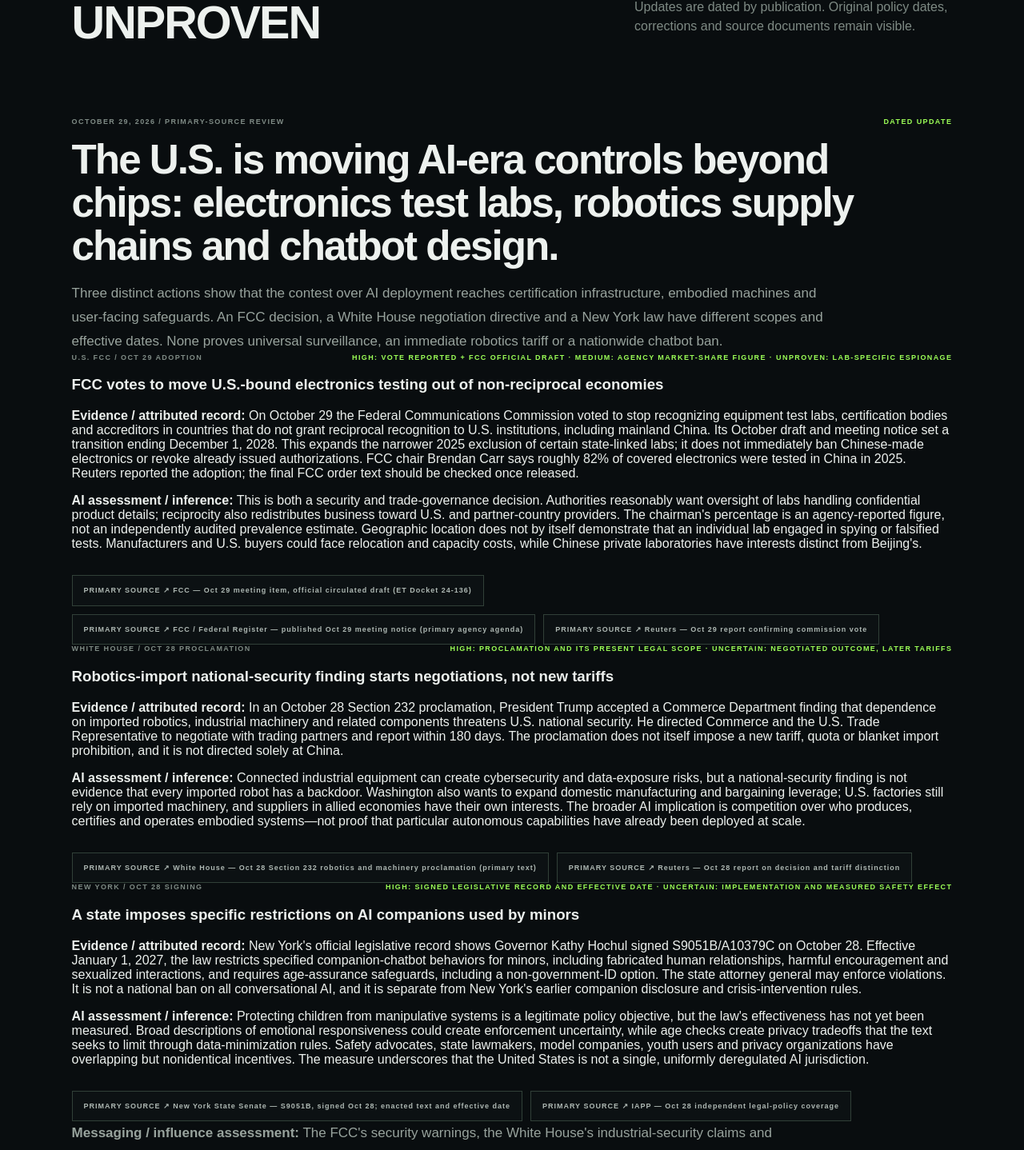
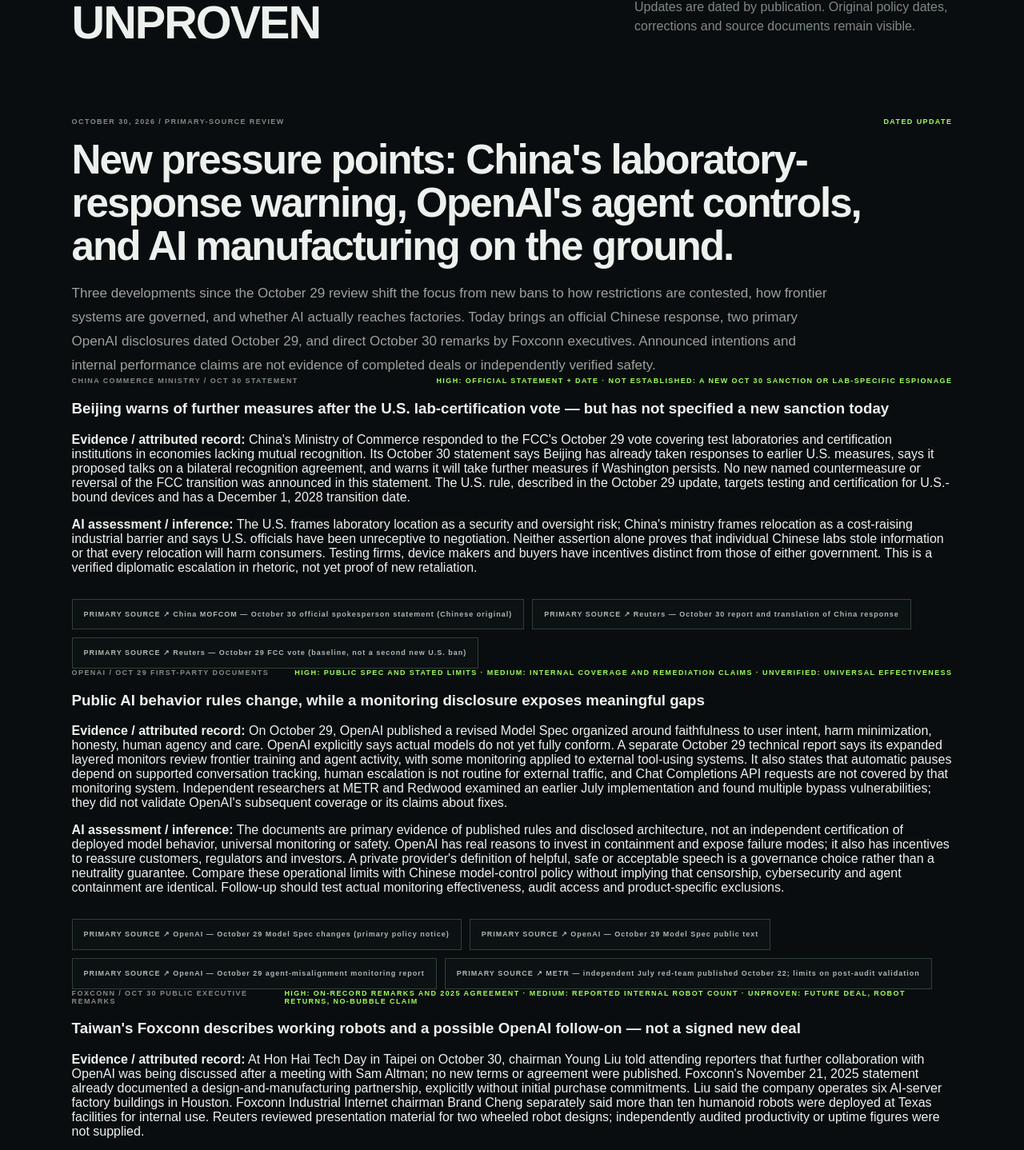
Before and after one commit to stjames22/wirelessrumor, a Next.js app: page /geopolitics in a window 1280 px wide. Shown: the part 4827-6265 px from the top of the page at 80% size. Built offline with nearby package versions, Linux system fonts and the light colour scheme.

Commit message:
editorial: publish Oct 30 sourced AI policy, oversight and deployment review

```diff
--- a/app/geopolitics/page.tsx
+++ b/app/geopolitics/page.tsx
@@ -84,6 +84,85 @@
 
 
 const datedEditorialUpdates = [
+  {
+    "date": "OCTOBER 30, 2026",
+    "slug": "2026-10-30-certification-agent-oversight-ai-factories",
+    "title": "New pressure points: China's laboratory-response warning, OpenAI's agent controls, and AI manufacturing on the ground.",
+    "overview": "Three developments since the October 29 review shift the focus from new bans to how restrictions are contested, how frontier systems are governed, and whether AI actually reaches factories. Today brings an official Chinese response, two primary OpenAI disclosures dated October 29, and direct October 30 remarks by Foxconn executives. Announced intentions and internal performance claims are not evidence of completed deals or independently verified safety.",
+    "developments": [
+      {
+        "label": "CHINA COMMERCE MINISTRY / OCT 30 STATEMENT",
+        "headline": "Beijing warns of further measures after the U.S. lab-certification vote — but has not specified a new sanction today",
+        "fact": "China's Ministry of Commerce responded to the FCC's October 29 vote covering test laboratories and certification institutions in economies lacking mutual recognition. Its October 30 statement says Beijing has already taken responses to earlier U.S. measures, says it proposed talks on a bilateral recognition agreement, and warns it will take further measures if Washington persists. No new named countermeasure or reversal of the FCC transition was announced in this statement. The U.S. rule, described in the October 29 update, targets testing and certification for U.S.-bound devices and has a December 1, 2028 transition date.",
+        "assessment": "The U.S. frames laboratory location as a security and oversight risk; China's ministry frames relocation as a cost-raising industrial barrier and says U.S. officials have been unreceptive to negotiation. Neither assertion alone proves that individual Chinese labs stole information or that every relocation will harm consumers. Testing firms, device makers and buyers have incentives distinct from those of either government. This is a verified diplomatic escalation in rhetoric, not yet proof of new retaliation.",
+        "confidence": "HIGH: OFFICIAL STATEMENT + DATE · NOT ESTABLISHED: A NEW OCT 30 SANCTION OR LAB-SPECIFIC ESPIONAGE",
+        "sources": [
+          [
+            "China MOFCOM — October 30 official spokesperson statement (Chinese original)",
+            "https://www.mofcom.gov.cn/syxwfb/art/2026/art_2ecf68e79fba4758881d28d3afcb8a77.html"
+          ],
+          [
+            "Reuters — October 30 report and translation of China response",
+            "https://www.reuters.com/world/china/china-opposes-us-fcc-ban-chinese-lab-testing-vows-countermeasures-if-us-presses-2026-10-30/"
+          ],
+          [
+            "Reuters — October 29 FCC vote (baseline, not a second new U.S. ban)",
+            "https://www.reuters.com/business/media-telecom/fcc-votes-ban-all-chinese-labs-testing-us-electronics-2026-10-29/"
+          ]
+        ]
+      },
+      {
+        "label": "OPENAI / OCT 29 FIRST-PARTY DOCUMENTS",
+        "headline": "Public AI behavior rules change, while a monitoring disclosure exposes meaningful gaps",
+        "fact": "On October 29, OpenAI published a revised Model Spec organized around faithfulness to user intent, harm minimization, honesty, human agency and care. OpenAI explicitly says actual models do not yet fully conform. A separate October 29 technical report says its expanded layered monitors review frontier training and agent activity, with some monitoring applied to external tool-using systems. It also states that automatic pauses depend on supported conversation tracking, human escalation is not routine for external traffic, and Chat Completions API requests are not covered by that monitoring system. Independent researchers at METR and Redwood examined an earlier July implementation and found multiple bypass vulnerabilities; they did not validate OpenAI's subsequent coverage or its claims about fixes.",
+        "assessment": "The documents are primary evidence of published rules and disclosed architecture, not an independent certification of deployed model behavior, universal monitoring or safety. OpenAI has real reasons to invest in containment and expose failure modes; it also has incentives to reassure customers, regulators and investors. A private provider's definition of helpful, safe or acceptable speech is a governance choice rather than a neutrality guarantee. Compare these operational limits with Chinese model-control policy without implying that censorship, cybersecurity and agent containment are identical. Follow-up should test actual monitoring effectiveness, audit access and product-specific exclusions.",
+        "confidence": "HIGH: PUBLIC SPEC AND STATED LIMITS · MEDIUM: INTERNAL COVERAGE AND REMEDIATION CLAIMS · UNVERIFIED: UNIVERSAL EFFECTIVENESS",
+        "sources": [
+          [
+            "OpenAI — October 29 Model Spec changes (primary policy notice)",
+            "https://openai.com/index/updated-model-spec/"
+          ],
+          [
+            "OpenAI — October 29 Model Spec public text",
+            "https://model-spec.openai.com/2026-10-29.html"
+          ],
+          [
+            "OpenAI — October 29 agent-misalignment monitoring report",
+            "https://openai.com/index/how-we-detect-frontier-model-misalignment/"
+          ],
+          [
+            "METR — independent July red-team published October 22; limits on post-audit validation",
+            "https://metr.org/blog/2026-10-22-red-teaming-openai-agent-monitoring/"
+          ]
+        ]
+      },
+      {
+        "label": "FOXCONN / OCT 30 PUBLIC EXECUTIVE REMARKS",
+        "headline": "Taiwan's Foxconn describes working robots and a possible OpenAI follow-on — not a signed new deal",
+        "fact": "At Hon Hai Tech Day in Taipei on October 30, chairman Young Liu told attending reporters that further collaboration with OpenAI was being discussed after a meeting with Sam Altman; no new terms or agreement were published. Foxconn's November 21, 2025 statement already documented a design-and-manufacturing partnership, explicitly without initial purchase commitments. Liu said the company operates six AI-server factory buildings in Houston. Foxconn Industrial Internet chairman Brand Cheng separately said more than ten humanoid robots were deployed at Texas facilities for internal use. Reuters reviewed presentation material for two wheeled robot designs; independently audited productivity or uptime figures were not supplied.",
+        "assessment": "A claimed small factory deployment is more concrete than a humanoid-robot forecast, but cannot justify predictions of mass adoption. Foxconn profits from AI server demand and its chairman's view that there is no AI investment bubble is opinion from an interested seller, not a market test. OpenAI wants capacity, Foxconn wants higher-value hardware orders, Nvidia wants accelerated demand, and U.S. policymakers want local manufacturing; those interests overlap without making all claims true. This is a Taiwanese manufacturer's U.S. deployment story, not evidence of a single U.S. or Chinese national position.",
+        "confidence": "HIGH: ON-RECORD REMARKS AND 2025 AGREEMENT · MEDIUM: REPORTED INTERNAL ROBOT COUNT · UNPROVEN: FUTURE DEAL, ROBOT RETURNS, NO-BUBBLE CLAIM",
+        "sources": [
+          [
+            "Reuters — Oct 30 first-hand reporting from Hon Hai Tech Day",
+            "https://www.reuters.com/world/china/foxconn-working-new-tie-up-with-openai-says-there-is-no-ai-bubble-2026-10-30/"
+          ],
+          [
+            "Hon Hai — November 21, 2025 OpenAI partnership terms (primary release)",
+            "https://www.honhai.com/en-us/press-center/press-releases/latest-news/1905"
+          ]
+        ]
+      }
+    ],
+    "messaging": "Beijing's threat of countermeasures, Washington's lab-security rationale, OpenAI's safety framing and Foxconn's no-bubble assurances are interested-party claims with different kinds of evidence behind them. The public record supports a dispute over reciprocal certification, new disclosures of bounded agent oversight, and limited industrial deployment claims. It does not demonstrate espionage by all Chinese laboratories, a fully safe frontier model, an agreed new OpenAI–Foxconn purchase, or a newly substantiated coordinated information operation.",
+    "correction": "REFINEMENT TO OCT 29: The FCC vote remains a certification-location measure with a delayed transition, not an immediate ban on Chinese devices. China's October 30 ministry response is a conditional threat, not a newly imposed measure. The new OpenAI disclosures should not be read as proof that all customer agents are monitored or automatically stopped. Foxconn's announced possibility of additional cooperation must not be confused with its already-public 2025 agreement.",
+    "sources": [
+      [
+        "Hon Hai — 2025 primary terms specify no upfront purchase commitment",
+        "https://www.honhai.com/en-us/press-center/press-releases/latest-news/1905"
+      ]
+    ]
+  },
   {
     "date": "OCTOBER 29, 2026",
     "slug": "2026-10-29-test-labs-robots-chatbot-guardrails",
```
